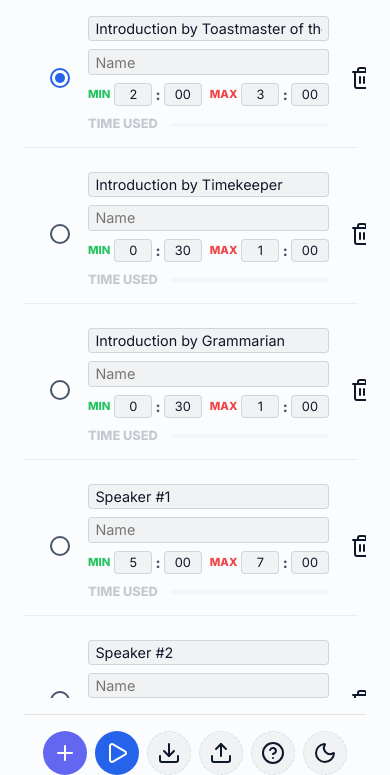
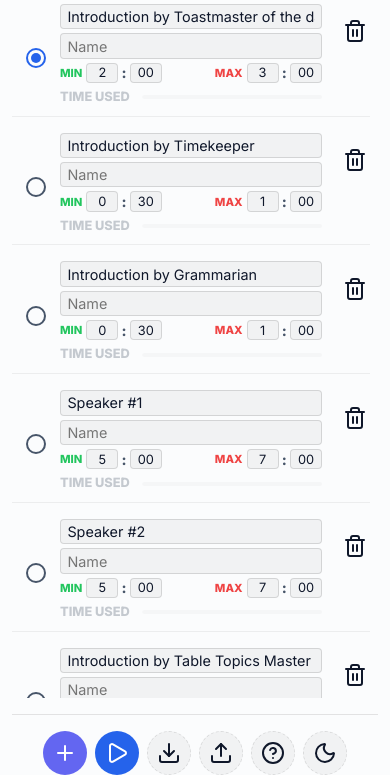
Before and after one commit to fangfufu/toastmaster-timer, a website: page www/index.html in a window 390 px wide. Shown: the part 69-844 px from the top of the page. Drawn offline with nearby package versions, Linux system fonts and the light colour scheme.

Commit message:
fix: resolve horizontal overflow on narrow viewports

```diff
--- a/www/index.css
+++ b/www/index.css
@@ -710,7 +710,7 @@ button#back-btn:hover {
     border: none !important;
     border-radius: 0 !important;
     box-shadow: none !important;
-    padding: 1.5rem 1.5rem 0 1.5rem !important;
+    padding: 1.25rem 0.75rem 0 0.75rem !important;
     backdrop-filter: none !important;
     -webkit-backdrop-filter: none !important;
     margin: 0 !important;
@@ -731,10 +731,10 @@ button#back-btn:hover {
 
   .slot-row {
     display: grid;
-    grid-template-columns: 40px 1fr 20px 20px;
+    grid-template-columns: 32px 1fr 32px;
     grid-template-rows: auto auto auto auto auto;
-    gap: 0.5rem;
-    padding: 1rem;
+    gap: 0.25rem 0.5rem;
+    padding: 0.75rem 0.5rem;
     align-items: center;
   }
 
@@ -802,8 +802,8 @@ button#back-btn:hover {
   }
 
   .delete-btn {
-    grid-row: 3 / span 2;
-    grid-column: 3 / span 2;
+    grid-row: 2 / span 2;
+    grid-column: 3;
     display: flex;
     justify-content: center;
     align-items: center;
@@ -913,8 +913,9 @@ button#back-btn:hover {
   }
 
   .time-input-pair input {
-    width: 38px !important;
+    width: 32px !important;
     font-size: 0.8rem;
+    padding: 0.1rem;
   }
 }
 
```
